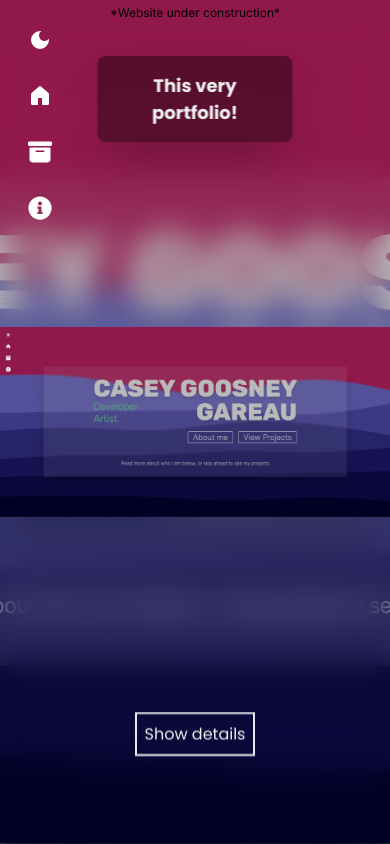
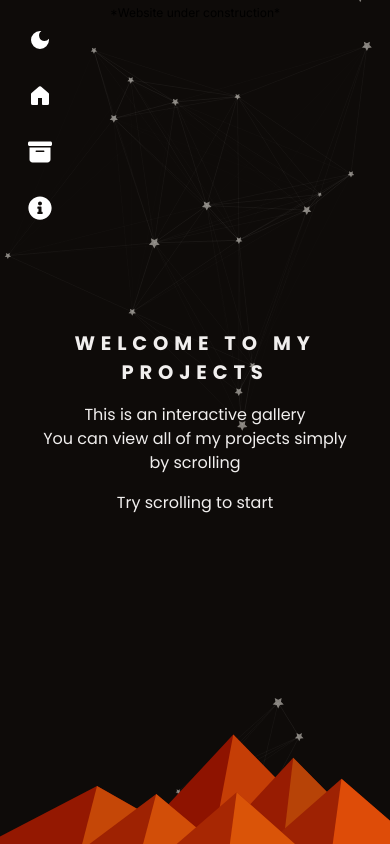
Before and after one commit to CaseSens/nextjs_portfolio, a Next.js app: page /projects in a window 390 px wide. Built offline with nearby package versions, Linux system fonts and the light colour scheme.

Commit message:
changed portfolio image to remove header, added Particles and intro screen, and intro screen swipe capabilities for mobile

```diff
--- a/package.json
+++ b/package.json
@@ -9,6 +9,9 @@
     "lint": "next lint"
   },
   "dependencies": {
+    "@tsparticles/engine": "^3.3.0",
+    "@tsparticles/react": "^3.0.0",
+    "@tsparticles/slim": "^3.3.0",
     "next": "14.1.0",
     "react": "^18",
     "react-dom": "^18"
--- /dev/null
+++ b/src/app/components/Particles.tsx
@@ -0,0 +1,122 @@
+import React, {
+  ComponentPropsWithoutRef,
+  useEffect,
+  useMemo,
+  useState,
+} from "react";
+import Particles, { initParticlesEngine } from "@tsparticles/react";
+import { type Container, type ISourceOptions } from "@tsparticles/engine";
+// import { loadAll } from "@tsparticles/all"; // if you are going to use `loadAll`, install the "@tsparticles/all" package too.
+// import { loadFull } from "tsparticles"; // if you are going to use `loadFull`, install the "tsparticles" package too.
+import { loadSlim } from "@tsparticles/slim"; // if you are going to use `loadSlim`, install the "@tsparticles/slim" package too.
+// import { loadBasic } from "@tsparticles/basic"; // if you are going to use `loadBasic`, install the "@tsparticles/basic" package too.
+
+interface TSParticlesProps extends ComponentPropsWithoutRef<"div"> {}
+
+const TSParticles: React.FC<TSParticlesProps> = ({ ...divProps }) => {
+  const [init, setInit] = useState(false);
+
+  // this should be run only once per application lifetime
+  useEffect(() => {
+    initParticlesEngine(async (engine) => {
+      // you can initiate the tsParticles instance (engine) here, adding custom shapes or presets
+      // this loads the tsparticles package bundle, it's the easiest method for getting everything ready
+      // starting from v2 you can add only the features you need reducing the bundle size
+      //await loadAll(engine);
+      //await loadFull(engine);
+      await loadSlim(engine);
+      //await loadBasic(engine);
+    }).then(() => {
+      setInit(true);
+    });
+  }, []);
+
+  const particlesLoaded = async (container?: Container): Promise<void> => {};
+
+  const options: ISourceOptions = useMemo(
+    () => ({
+      background: {
+        color: {
+          value: "transparent",
+        },
+      },
+      fpsLimit: 120,
+      interactivity: {
+        events: {
+          onClick: {
+            enable: true,
+            mode: "push",
+          },
+          onHover: {
+            enable: true,
+            mode: "repulse",
+          },
+        },
+        modes: {
+          push: {
+            quantity: 4,
+          },
+          repulse: {
+            distance: 100,
+            duration: 0.4,
+          },
+        },
+      },
+      particles: {
+        color: {
+          value: "#FEF9F1",
+        },
+        links: {
+          color: "#ffffff",
+          distance: 300,
+          enable: true,
+          opacity: 0.2,
+          width: 0.2,
+        },
+        move: {
+          direction: "none",
+          enable: true,
+          outModes: {
+            default: "out",
+          },
+          random: false,
+          speed: 0.1,
+          straight: true,
+        },
+        number: {
+          density: {
+            enable: true,
+          },
+          value: 160,
+        },
+        opacity: {
+          value: 0.5,
+        },
+        shape: {
+          type: "star",
+        },
+        size: {
+          value: { min: 1, max: 3 },
+        },
+      },
+      detectRetina: true,
+    }),
+    []
+  );
+
+  if (init) {
+    return (
+      <div {...divProps}>
+        <Particles
+          id="tsparticles"
+          particlesLoaded={particlesLoaded}
+          options={options}
+        />
+      </div>
+    );
+  }
+
+  return <></>;
+};
+
+export default TSParticles;
--- /dev/null
+++ b/src/app/projects/IntroScreen.tsx
@@ -0,0 +1,21 @@
+import React from "react";
+import TSParticles from "../components/Particles";
+
+export const IntroScreen = React.memo(() => {
+  return (
+    <>
+      <TSParticles className="w-full pointer-events-none" />
+      <img src="/flat-mountains_org.svg" className="absolute bottom-0" />
+      <div className="w-full h-full flex items-center justify-center fixed top-0 p-8">
+        <div className="flex flex-col justify-start items-center gap-4 text-center">
+          <h2 className="section-heading">WELCOME TO MY PROJECTS</h2>
+          <span>
+            <p>This is an interactive gallery</p>
+            <p> You can view all of my projects simply by scrolling</p>
+          </span>
+          <h1>Try scrolling to start</h1>
+        </div>
+      </div>
+    </>
+  );
+});
--- a/src/app/projects/page.css
+++ b/src/app/projects/page.css
@@ -44,3 +44,9 @@ h2 * {
   letter-spacing: 0.3em;
   color: hsl(0, 0, 80%);
 }
+
+#fg-image-container {
+  background-size: contain;
+  background-repeat: no-repeat;
+  background-position: center;
+}
--- a/src/app/projects/page.tsx
+++ b/src/app/projects/page.tsx
@@ -1,9 +1,18 @@
 "use client";
 import "./page.css";
 
-import { WheelEventHandler, useEffect, useState } from "react";
+import {
+  PointerEventHandler,
+  TouchEventHandler,
+  WheelEventHandler,
+  memo,
+  useEffect,
+  useState,
+} from "react";
 import { useViewportHooks } from "../hooks/viewport-hooks";
 import { Observer } from "gsap/all";
+import { TSParticles } from "../components/Particles";
+import { IntroScreen } from "./IntroScreen";
 
 type ProjectGallerySlide = {
   title: string;
@@ -54,11 +63,20 @@ const projectGallerySlides: ProjectGallerySlide[] = [
   },
 ];
 
+type PointerLocation = {
+  x: number;
+  y: number;
+};
+
 export default function Projects() {
   const { applyObserver } = useViewportHooks();
   const TRANSITION_DELAY = 2000;
-  const [introDismissed, setIntroDismissed] = useState(true);
+  const [introDismissed, setIntroDismissed] = useState(false);
   const [hasAlpha, setHasAlpha] = useState(true);
+  const [pointerLocation, setPointerLocation] = useState<PointerLocation>({
+    x: 0,
+    y: 0,
+  });
   let introTimeout: ReturnType<typeof setTimeout> | null;
 
   useEffect(() => {
@@ -80,36 +98,40 @@ export default function Projects() {
     }, TRANSITION_DELAY);
   };
 
+  const handleTouchDown: React.TouchEventHandler<HTMLDivElement> = (e) => {
+    const touch = e.touches[0];
+    setPointerLocation({
+      x: touch.clientX,
+      y: touch.clientY,
+    });
+  };
+
+  const handleTouchUp: React.TouchEventHandler<HTMLDivElement> = (e) => {
+    const touch = e.changedTouches[0]; // Use changedTouches for touchEnd
+
+    // If within an acceptable x range of a swipe, using 40 as default
+    if (Math.abs(touch.clientX - pointerLocation.x) <= 40) {
+      if (Math.abs(touch.clientY - pointerLocation.y) >= 40) {
+        handleDismissed();
+      }
+    }
+  };
+
   return (
-    <main className="relative w-dvw h-dvh bg-bluestone text-textcream m-0 p-0 font-poppins">
+    <main className="relative w-dvw h-dvh bg-bluestone text-textcream m-0 p-0 font-poppins overflow-hidden">
       {!introDismissed ? (
-        <>
-          <img
-            style={{
-              opacity: hasAlpha ? "100" : "0",
-              transition: "opacity 2s ease",
-            }}
-            src="/flat-mountains_org.svg"
-            className="absolute w-full h-full"
-          />
         <div
           style={{
             opacity: hasAlpha ? "100" : "0",
             transition: "opacity 2s ease",
           }}
-            className="w-full h-full flex items-center justify-center fixed top-0"
           onWheelCapture={handleDismissed}
+          onTouchStart={handleTouchDown}
+          onTouchEnd={handleTouchUp}
+          className="w-full h-full"
         >
-            <div className="flex flex-col justify-start items-center gap-4 text-center">
-              <h2 className="section-heading">WELCOME TO MY PROJECTS</h2>
-              <span>
-                <p>This is an interactive gallery</p>
-                <p> You can view all of my projects simply by scrolling</p>
-              </span>
-              <h1>Try scrolling to start</h1>
+          <IntroScreen />
         </div>
-          </div>
-        </>
       ) : (
         <>
           {projectGallerySlides.map((slide, index) => (
@@ -159,7 +181,7 @@ const ProjectSection: React.FC<ProjectSectionProps> = ({
       });
       transition(`transitionable-blur-${index}`, {
         opacity: "1",
-        duration: 1,
+        duration: 0.8,
         ease: "power1.in",
       });
     } else {
@@ -171,7 +193,7 @@ const ProjectSection: React.FC<ProjectSectionProps> = ({
       transition(`transitionable-blur-${index}`, {
         opacity: "0",
         duration: 1,
-        delay: 0.3,
+        // delay: 0.3,
         ease: "power1.in",
       });
       transition(`transitionable-container-${index}`, {
@@ -194,12 +216,13 @@ const ProjectSection: React.FC<ProjectSectionProps> = ({
             >
               <div
                 id="fg-image-container"
+                style={{ backgroundImage: `url('${slide.image}')` }}
                 className="absolute z-20 flex items-center justify-center bg-clip-border w-full h-full bg-contain bg-no-repeat bg-center backdrop-filter backdrop-blur-lg rounded-lg xl:invisible"
               >
-                <img
+                {/* <img
                   src={slide.image}
-                  className="w-max h-max max-w-full max-h-full bg-contain bg-no-repeat bg-center shadow-2xl"
-                />
+                  className="w-max h-max max-w-full max-h-full shadow-2xl"
+                /> */}
               </div>
             </div>
             <div
```
Also changed, not shown: src/app/blog/page.tsx (added, +9 -0 lines), public/portfolio_self.jpg, 1 other file (tests, documents, lock files or other folders). Lines whose indentation alone changed are shown as unchanged.
